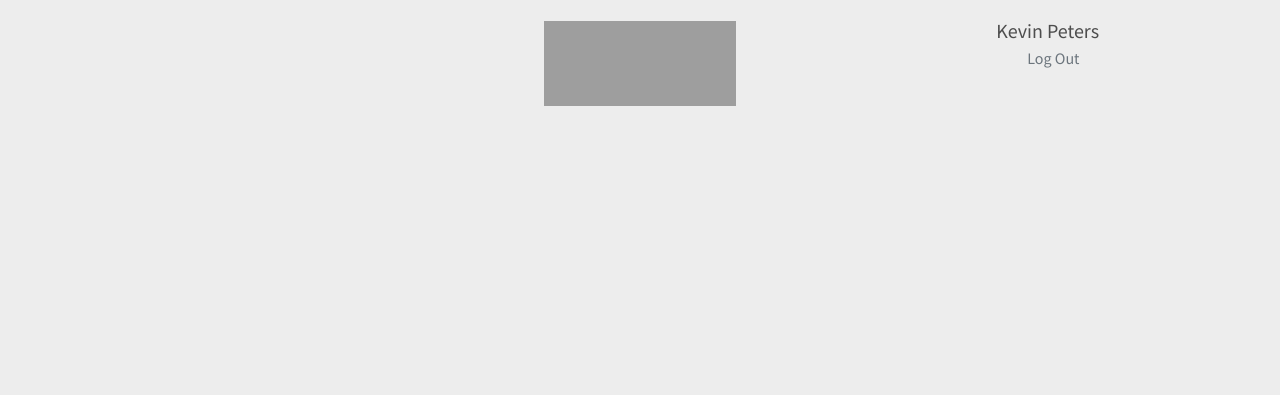
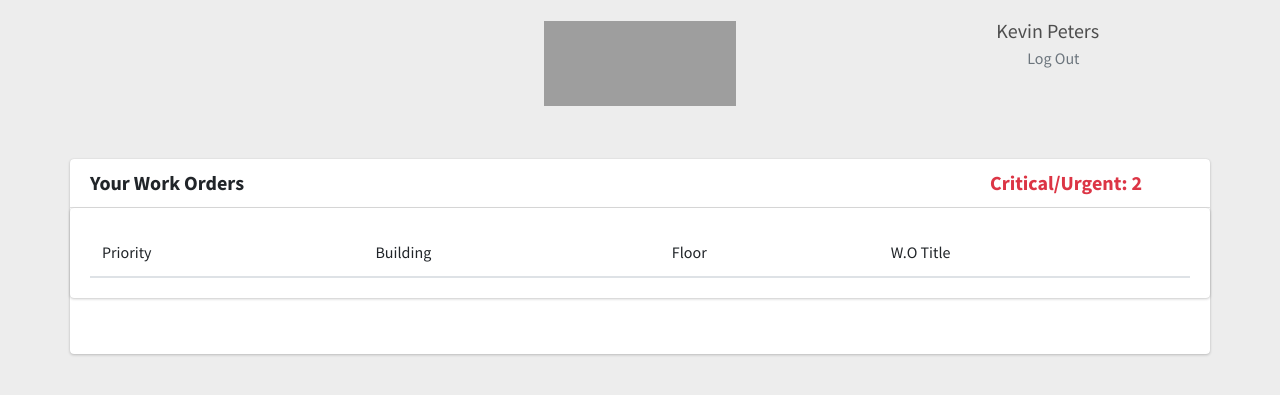
Before and after one commit to SesioCorp/Sesio-ReWrite, a Django app: page /workorder/ in a window 1280 px wide. Shown: the top 395 px of the page. Run offline with Django 3.2, Linux system fonts and the light colour scheme; lists and menus that the app fills with data are empty; some libraries are stand-ins or nearby versions; grey boxes are pictures that could not be loaded.

Commit message:
Added context to workorder listview
Why:To get workorders from the database.

How Python script, templates

Tags:

```diff
--- a/requirements.txt
+++ b/requirements.txt
@@ -3,3 +3,4 @@ Django==3.2.14
 pytz==2022.1
 sqlparse==0.4.2
 typing_extensions==4.3.0
+django-bootstrap-pagination==1.7.1
--- a/sesio_rewrite/settings.py
+++ b/sesio_rewrite/settings.py
@@ -44,6 +44,8 @@ INSTALLED_APPS = [
     "question",
     "map",
     "preventivemaintenance",
+    'bootstrap_pagination',
+    "el_pagination",
 ]
 
 MIDDLEWARE = [
--- a/workorder/templates/index.html
+++ b/workorder/templates/index.html
@@ -26,7 +26,7 @@
                 <div class="col-md-12 col-lg-6">
                     <div class="card homepage_card">
                         <div class="card-body homepage_body">
-                            <a href="http://" class="btn btn-primary text-left btn__font-size btn__full__width">
+                            <a href="{% url 'work_order_list' %}" class="btn btn-primary text-left btn__font-size btn__full__width">
                                 <div class="d-flex justify-content-between align-items-center">
                                     <div>
                                         <i class="bi-card-checklist"></i>
--- a/workorder/templates/workorder_listview.html
+++ b/workorder/templates/workorder_listview.html
@@ -1,4 +1,6 @@
 {% extends "base.html" %}
+{% load el_pagination_tags %}
+
 
 {% block content %}
 <div class="content">
@@ -8,6 +10,42 @@
                 <div class="filters">
 
                 </div>
+                <div class="card" id="assigned_workorders_div">
+                    <div class="card-header">
+                        <h3 class="card-title float-left pm_details font-weight-bold">
+                            Your Work Orders
+                        </h3>
+                        <h3 class="card-title float-right text-danger pm_details mr-5 font-weight-bold">
+                            Critical/Urgent: 2
+                        </float-right>
+                    </div>
+                    <div class="card card-body able-responsive">
+                        {% paginate assigned_workorders as assigned_workorders_page %}
+                        <table class="table table-striped">
+                            <thead>
+                                <tr>
+                                    <th class="min-phone-l">Priority</th>
+                                    <th class="desktop">Building</th>
+                                    <th class="desktop">Floor</th>
+                                    <th class="desktop">W.O Title</th>
+                                </tr>
+                            </thead>
+                            <tbody>
+                                {% for wo in assigned_workorders_page %}
+                                    <tr class="clickable-row" data-href="">
+                                        <td>{{ wo.priority }}</td>
+                                        <td>{{ wo.location.building.name }}</td>
+                                        <td>{{ wo.location.floor }}</td>
+                                        <td>{{ wo.brief_discription }}</td>
+                                    </tr>
+                                {% endfor %}
+                            </tbody>
+                        </table>
+                    </div>
+                    <div class="pagination_wo_list" id="assigned_workorders_page">
+                        {% show_pages %}
+                    </div>
+                </div>
             </div>
         </div>
     </div>
--- a/workorder/views.py
+++ b/workorder/views.py
@@ -9,3 +9,15 @@ class Home(TemplateView):
 class WorkOrderListView(ListView):
     model = WorkOrder
     template_name = "workorder_listview.html"
+
+    def get_context_data(self, **kwargs):
+        context = super(WorkOrderListView, self).get_context_data(**kwargs)
+        assigned_workorders_queryset = WorkOrder.objects.filter(
+            assigned__isnull = False
+        )
+        unassigned_workorders_queryset = WorkOrder.objects.filter(
+            assigned__isnull = True
+        )
+        context["assigned_workorders"] = assigned_workorders_queryset
+        context["unassigned_workorders"] = unassigned_workorders_queryset
+        return context
```
